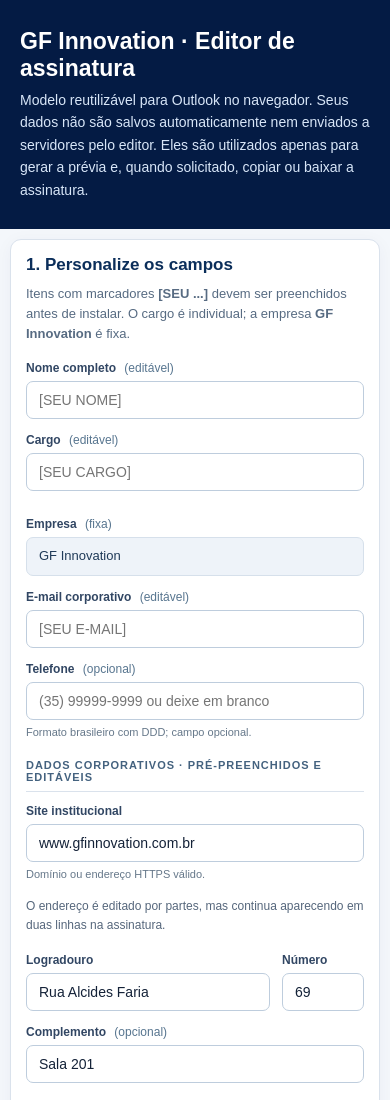
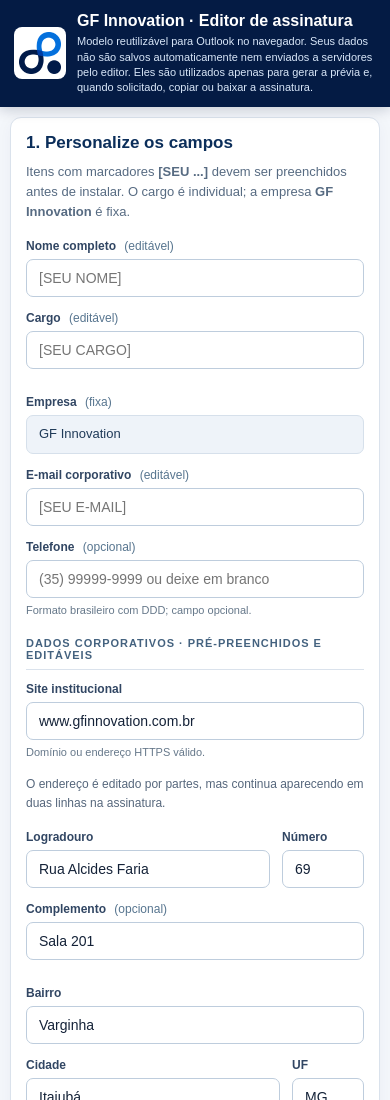
Before and after one commit to johanngf/gf_email_assinaturas, a plain HTML site: page index.html in a window 390 px wide. Shown: the top 1100 px of the page. Drawn offline with Linux system fonts and the light colour scheme.

Commit message:
feat: adicionar logo e fixar cabeçalho (main)

```diff
--- a/assets/style.css
+++ b/assets/style.css
@@ -34,3 +34,17 @@ main>.panel{height:100%;align-self:stretch}.right-column{height:100%;align-self:
 .field-error[hidden]{display:none}
 .status.error{color:#a62929}
 @media(max-width:600px){.address-region{grid-template-columns:minmax(0,1fr) 72px}.address-region .field:last-child{grid-column:1/-1}}
+
+
+/* Cabeçalho corporativo fixo durante a rolagem, com logotipo à esquerda. */
+.site-header{position:sticky;top:0;z-index:100;padding-top:14px;padding-bottom:14px;box-shadow:0 3px 12px rgba(2,19,43,.18)}
+.header-inner{display:flex;align-items:center;gap:18px;max-width:1220px;margin:0 auto;min-width:0}
+.header-logo{display:block;flex:none;width:76px;height:76px;object-fit:contain;padding:7px;background:#ffffff;border-radius:10px}
+.header-text{min-width:0}
+@media(max-width:600px){
+ .site-header{padding:11px 14px}
+ .header-inner{gap:11px}
+ .header-logo{width:52px;height:52px;padding:5px;border-radius:8px}
+ .header-text h1{font-size:16px;line-height:1.2;margin-bottom:4px}
+ .header-text p{font-size:11px;line-height:1.4}
+}
--- a/index.html
+++ b/index.html
@@ -1,5 +1,5 @@
 <!doctype html><html lang="pt-BR"><head><meta charset="utf-8"><meta name="viewport" content="width=device-width,initial-scale=1"><title>GF Innovation | Editor de Assinatura Outlook Web</title><meta name="description" content="Crie e copie a assinatura corporativa GF Innovation para o Outlook Web."><link rel="stylesheet" href="assets/style.css">
-</head><body><header><h1>GF Innovation · Editor de assinatura</h1><p>Modelo reutilizável para Outlook no navegador. Seus dados não são salvos automaticamente nem enviados a servidores pelo editor. Eles são utilizados apenas para gerar a prévia e, quando solicitado, copiar ou baixar a assinatura.</p></header>
+</head><body><header class="site-header"><div class="header-inner"><img class="header-logo" src="assets/imagens/logo.png" alt="Logotipo da GF Innovation" width="76" height="76"><div class="header-text"><h1>GF Innovation · Editor de assinatura</h1><p>Modelo reutilizável para Outlook no navegador. Seus dados não são salvos automaticamente nem enviados a servidores pelo editor. Eles são utilizados apenas para gerar a prévia e, quando solicitado, copiar ou baixar a assinatura.</p></div></div></header>
 <main>
 <section class="panel" aria-label="Personalização">
 <h2>1. Personalize os campos</h2><p class="hint">Itens com marcadores <strong>[SEU ...]</strong> devem ser preenchidos antes de instalar. O cargo é individual; a empresa <strong>GF Innovation</strong> é fixa.</p>
```
Also changed, not shown: README.md.
